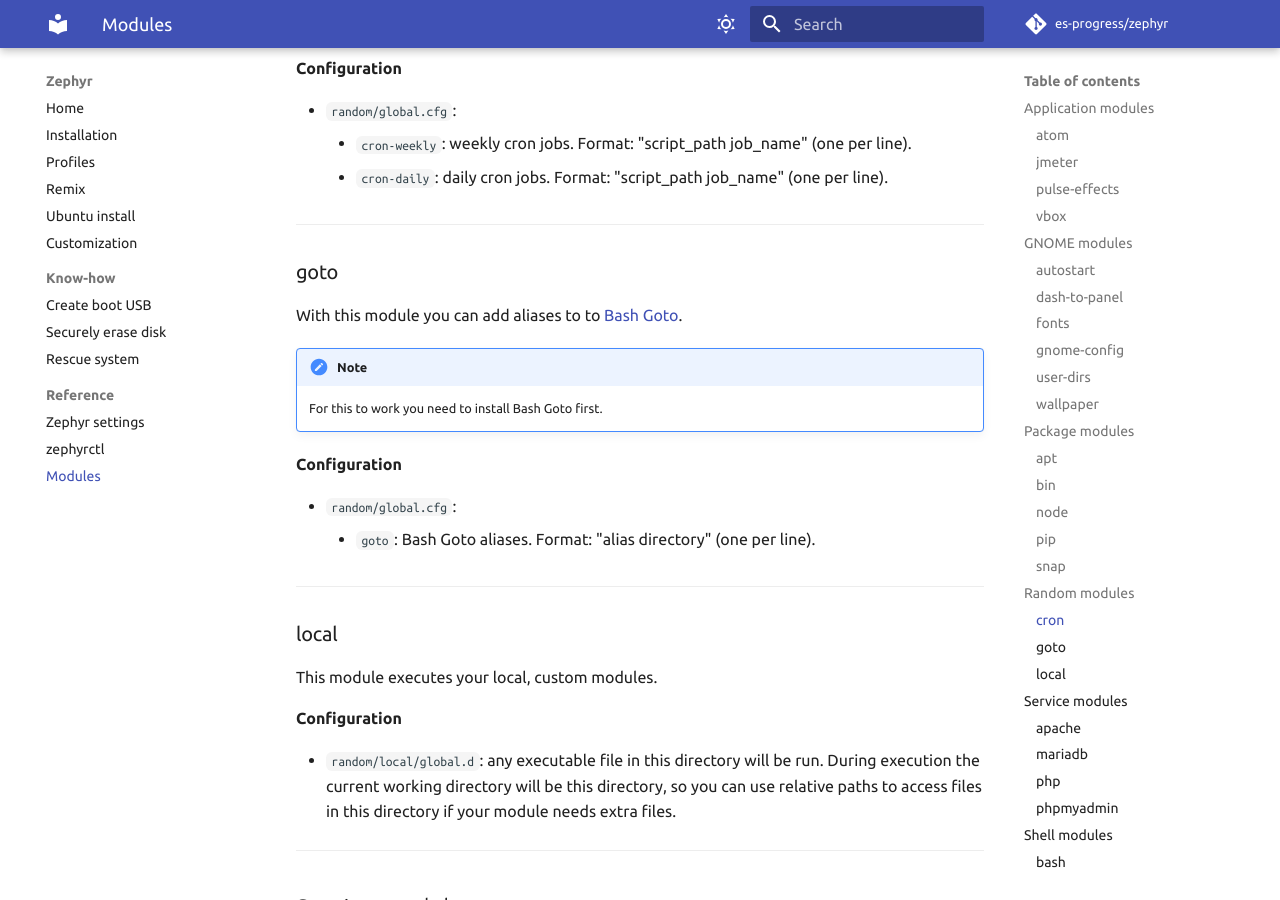
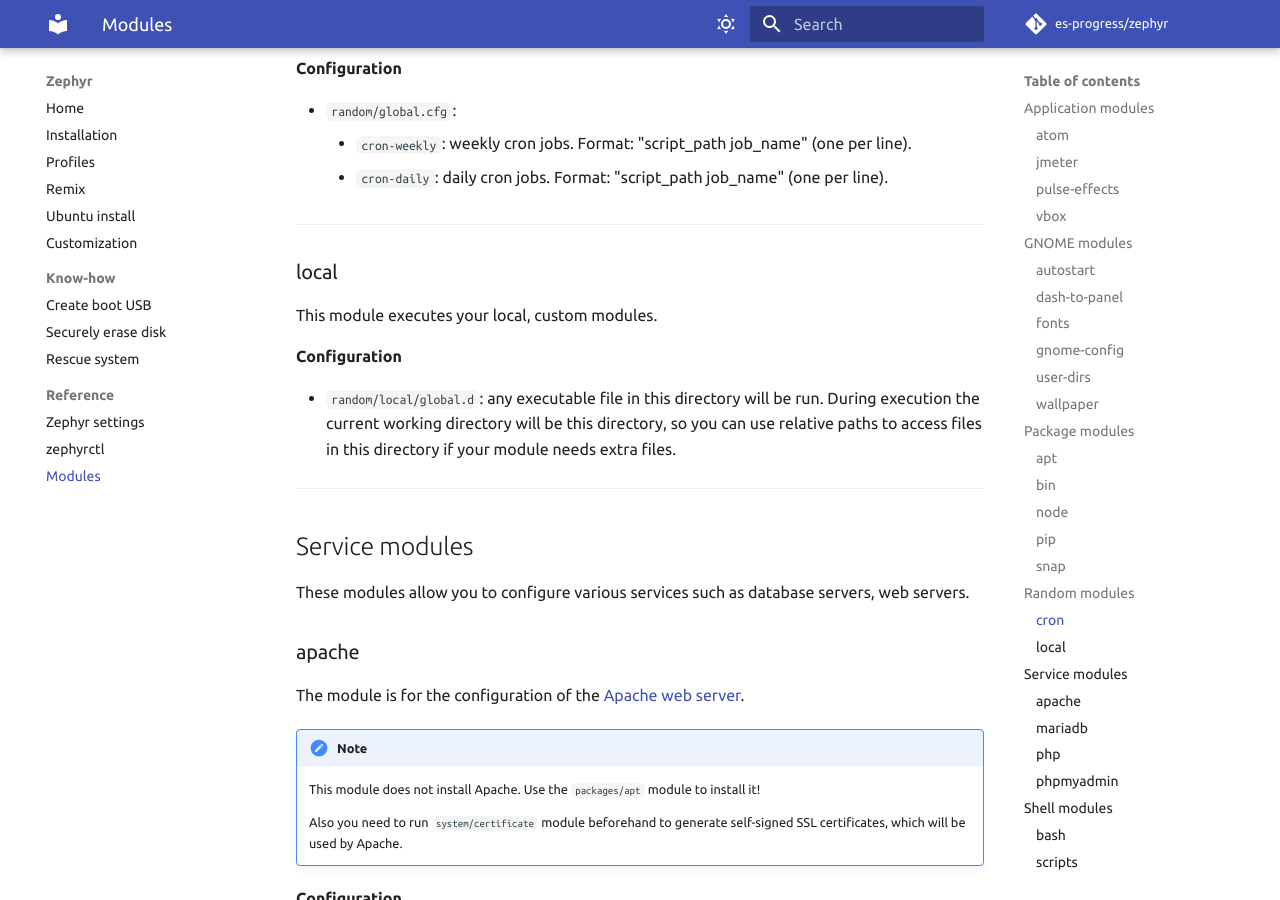
Before and after one commit to es-progress/zephyr, an MkDocs documentation site: the page built from docs/reference/modules.md, in a window 1280 px wide and 900 px high, scrolled down 6143 px. Built offline with MkDocs 1.6.1 and Material for MkDocs 9.7.7, drawn with Linux system fonts in a browser that asks for light colours; emoji names are drawn with the system emoji font; comment, search, counter and statistics services are not loaded.

Commit message:
remove customize/random/goto

```diff
--- a/docs/reference/modules.md
+++ b/docs/reference/modules.md
@@ -237,21 +237,6 @@ With this module you can setup weekly and daily cron jobs.
 -   `random/global.cfg`:
     -   `cron-weekly`: weekly cron jobs. Format: "script_path job_name" (one per line).
     -   `cron-daily`: daily cron jobs. Format: "script_path job_name" (one per line).
-
----
-
-### goto
-
-With this module you can add aliases to to [Bash Goto](https://github.com/iridakos/goto){target=\_blank}.
-
-!!! note
-
-    For this to work you need to install Bash Goto first.
-
-**Configuration**
-
--   `random/global.cfg`:
-    -   `goto`: Bash Goto aliases. Format: "alias directory" (one per line).
 
 ---
 
```
Also changed, not shown: 3 other files.
